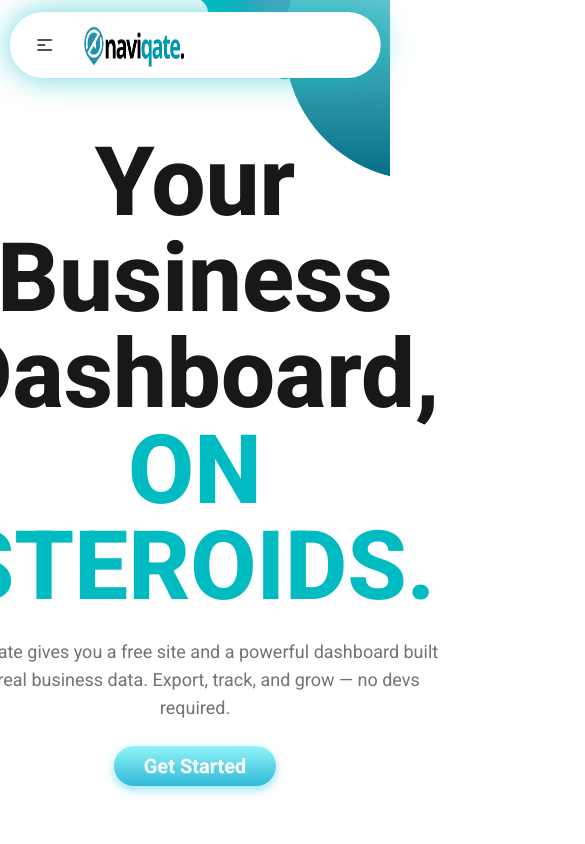
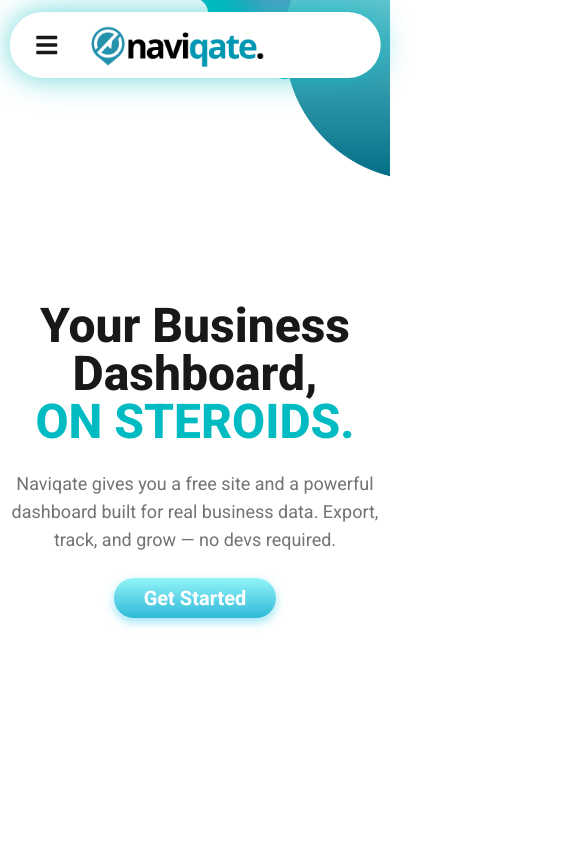
Before and after one commit to tahmidjihan/naviqate, a React (Vite) app: page / in a window 390 px wide. Shown: the top 844 px of the page, 585 px wide, since content can reach past the window. Built offline with nearby package versions, Linux system fonts and the light colour scheme.

Commit message:
improved responsive and added  our service sec

```diff
--- a/index.html
+++ b/index.html
@@ -6,7 +6,7 @@
     <meta name="viewport" content="width=device-width, initial-scale=1.0" />
     <title>Naviqate</title>
   </head>
-  <body class="m-0 p-0">
+  <body class="m-0 p-0 overflow-x-hidden">
     <div id="root"></div>
     <script type="module" src="/src/main.jsx"></script>
   </body>
--- a/package.json
+++ b/package.json
@@ -14,6 +14,7 @@
     "daisyui": "^5.0.43",
     "react": "^19.1.0",
     "react-dom": "^19.1.0",
+    "react-icons": "^5.5.0",
     "react-router": "^7.6.2",
     "tailwindcss": "^4.1.8"
   },
--- a/src/App.jsx
+++ b/src/App.jsx
@@ -3,6 +3,7 @@
 import Footer from './Components/Footer';
 import AboutUs from './Components/AboutUs';
 import WhyChoose from './Components/WhyChoose';
+import OurServices from './Components/OurServices';
 
 function App() {
   // This will be a temporary component to make the mvp work
@@ -10,11 +11,12 @@
 
   return (
     <>
-      <div className='bg-base min-h-screen '>
+      <div>
         <Navbar />
         <Hero />
         <AboutUs />
         <WhyChoose />
+        <OurServices />
         <Footer />
       </div>
     </>
--- a/src/Components/Hero.jsx
+++ b/src/Components/Hero.jsx
@@ -5,7 +5,7 @@
   return (
     <>
       {/* <Logo className={'mx-auto w-[300px]'}></Logo> */}
-      <div className='p-20 flex flex-col justify-center relative items-center  min-h-[70rem] bg-white'>
+      <div className='py-20 flex flex-col justify-center w-screen relative items-center  min-h-[70rem] bg-white'>
         <img
           src='./Assets/hero-style-top.png'
           className='absolute top-0 right-0 w-[50vw] h-auto z-0'
@@ -13,10 +13,10 @@
         />
         <div className='z-100 text-center min-h-[90vh] flex flex-col justify-center items-center'>
           <div className=''>
-            <h1 className='text-8xl font-extrabold'>
+            <h1 className='text-5xl lg:text-8xl  font-extrabold'>
               Your Business Dashboard,
             </h1>
-            <h1 className='text-8xl font-extrabold text-cyan uppercase'>
+            <h1 className='text-5xl lg:text-8xl font-extrabold text-cyan uppercase'>
               ON STEROIDS.
             </h1>
 
@@ -30,7 +30,7 @@
         <div className='z-0 my-10 mt-60'>
           <img
             src='./Assets/hero-bottom.png'
-            className='min-w-screen rounded-tr-[45rem]'
+            className='min-w-screen rounded-r-[40rem]'
             alt='screenshot style'
           />
         </div>
--- a/src/Components/Navbar.jsx
+++ b/src/Components/Navbar.jsx
@@ -1,5 +1,6 @@
 import React from 'react';
 import Logo from './logo';
+import { FaBars } from 'react-icons/fa';
 
 function Navbar() {
   function Menu() {
@@ -32,21 +33,7 @@
                 role='button'
                 className='btn btn-ghost lg:hidden'
               >
-                <svg
-                  xmlns='http://www.w3.org/2000/svg'
-                  className='h-5 w-5'
-                  fill='none'
-                  viewBox='0 0 24 24'
-                  stroke='currentColor'
-                >
-                  {' '}
-                  <path
-                    strokeLinecap='round'
-                    strokeLinejoin='round'
-                    strokeWidth='2'
-                    d='M4 6h16M4 12h8m-8 6h16'
-                  />{' '}
-                </svg>
+                <FaBars className='leading-0 text-2xl' />
               </div>
               <ul
                 tabIndex={0}
@@ -55,8 +42,8 @@
                 <Menu />
               </ul>
             </div>
-            <a className='text-xl'>
-              <Logo className={'h-[50px] px-2'} />
+            <a className=''>
+              <Logo className={'h-[50px] min-w-[200px] px-2'} />
             </a>
           </div>
           <div className='navbar-center hidden lg:flex'>
--- /dev/null
+++ b/src/Components/OurServices.jsx
@@ -0,0 +1,87 @@
+import React from 'react';
+import {
+  FaChartArea,
+  FaDesktop,
+  FaFolder,
+  FaRegFileExcel,
+} from 'react-icons/fa';
+
+function OurServices() {
+  function HostingCard({ icon, title, description, characteristic }) {
+    return (
+      <div className='relative mx-auto p-6 w-72 md:w-full lg:w-80 2xl:w-96 bg-white rounded-tr-3xl rounded-bl-3xl shadow-[0px_0px_30px] shadow-cyan-500/70 hover:shadow-cyan-500/70 transition-all duration-300'>
+        {/* Background corner layers */}
+        <div className='absolute -top-3 -right-3 w-[100px] h-[100px] rounded-3xl bg-cyan -z-1'></div>
+        <div className='absolute -bottom-3 -left-3 w-[100px] h-[100px] rounded-3xl bg-cyan -z-1'></div>
+
+        {/* Foreground content */}
+        <div className='relative text-cyan z-10 text-start space-y-4 py-4 flex flex-col md:flex-row lg:flex-col items-start gap-4'>
+          <div className='w-10 h-10 lg:w-12 lg:h-12 2xl:w-12 2xl:h-12 md:w-16 md:h-16 flex items-center justify-center bg-white rounded-full shadow-md text-cyan'>
+            {icon}
+          </div>
+          <div>
+            <span className=' font-extrabold text-2xl'>{title}</span>
+            <p className='text-sm text-gray-700 '>{description}</p>
+          </div>
+        </div>
+      </div>
+    );
+  }
+  const services = [
+    {
+      icon: <FaDesktop className='w-full h-full' />,
+      title: 'Web Hosting',
+      description: 'Reliable and fast web hosting solutions for your business.',
+    },
+    {
+      icon: <FaChartArea className='w-full h-full' />,
+      title: 'Business Dashboard',
+      description: 'Visualize, manage, and track everything — no setup needed.',
+    },
+    {
+      icon: <FaFolder className='w-full h-full' />,
+      title: 'Website + Hosting',
+      description: 'Launch-ready site, mobile-friendly, and yours from Day 1.',
+    },
+    // {
+    //   icon: <FaRegFileExcel className='w-full h-full' />,
+    //   title: 'Export & share',
+    //   character: 'Disappear according the screen size',
+    //   description:
+    //     'User-friendly  dashboard that you will have ease on sharing and export data.',
+    // },
+  ];
+  return (
+    <>
+      <>
+        <div className='hero py-32  w-screen mx-auto '>
+          <div className='container 2xl:px-30 lg:px-10 md:px-10 flex-col lg:flex-row'>
+            <h3 className='text-3xl text-cyan font-bold mb-7 w-full border-b-black border-b-2'>
+              Our Services
+            </h3>
+            <span className='text-5xl font-bold'>
+              One Tool. Zero Headaches.
+            </span>
+            <p className='max-w-lg mb-8 text-black'>
+              Website, dashboard, and database — all done-for-you and ready to
+              go. No devs, no setup hell, no Frankenstein toolstack. Just launch
+              and start building your business.
+            </p>
+            <div className='flex flex-col lg:flex-row gap-10 lg:gap-40 md:justify-between py-10'>
+              {services.map((service, index) => (
+                <HostingCard
+                  key={index}
+                  icon={service.icon}
+                  title={service.title}
+                  description={service.description}
+                />
+              ))}
+            </div>
+          </div>
+        </div>
+      </>
+    </>
+  );
+}
+
+export default OurServices;
--- a/src/Components/WhyChoose.jsx
+++ b/src/Components/WhyChoose.jsx
@@ -1,18 +1,26 @@
 import React from 'react';
 
 function WhyChoose() {
+  // its fragile than my Ego in responsiveness
+  // so be careful while editing this component
+  // this component made forcefully responsive
+  // so it might not be the best code
+  // but it works fine in all devices
   return (
     <>
-      <div className='hero py-32 container px-10 mx-auto shadow-[00px_0px_30px] shadow-cyan-500/70 bg-white rounded-3xl'>
-        <div className='hero-content flex-col lg:flex-row-reverse'>
-          <div className='w-[600px] '>
-            <img src='./Assets/why.png' className='object-cover h-[340px]' />
+      <div className='hero py-32 container lg:px-10 overflow-x-hidden  w-[95%] mx-auto lg:shadow-[00px_0px_30px] lg:shadow-cyan-500/70 bg-white rounded-3xl'>
+        <div className='flex flex-col lg:flex-row-reverse'>
+          <div className='md:w-[600px] w-screen'>
+            <img
+              src='./Assets/why.png'
+              className='object-cover lg::h-[340px] h-[95%]'
+            />
           </div>
-          <div className='max-w-[600px]'>
+          <div className='md:max-w-[600px] max-w-[90%]'>
             <h3 className='text-3xl text-cyan font-bold mb-7 w-full border-b-black border-b-2'>
-              Why Choose Naviqate?
+              Why Choose Us?
             </h3>
-            <h1 className='text-6xl font-bold'>
+            <h1 className='text-5xl font-bold'>
               You don’t have to <span className='text-cyan'>SELL</span>
               your <span className='text-cyan'>HOUSE</span> to get a{' '}
               <span className='text-cyan'>BUSINESS</span>. running.
--- a/src/index.css
+++ b/src/index.css
@@ -38,6 +38,13 @@
 .text-cyan {
   color: #00bbc1;
 }
+.bg-cyan {
+  background-color: #00bbc1;
+}
+.text-cyan {
+  color: #00bbc1;
+}
+
 p {
   @apply text-lg;
   color: #737373;
```
Also changed, not shown: 1 other file (tests, documents, lock files or other folders).
